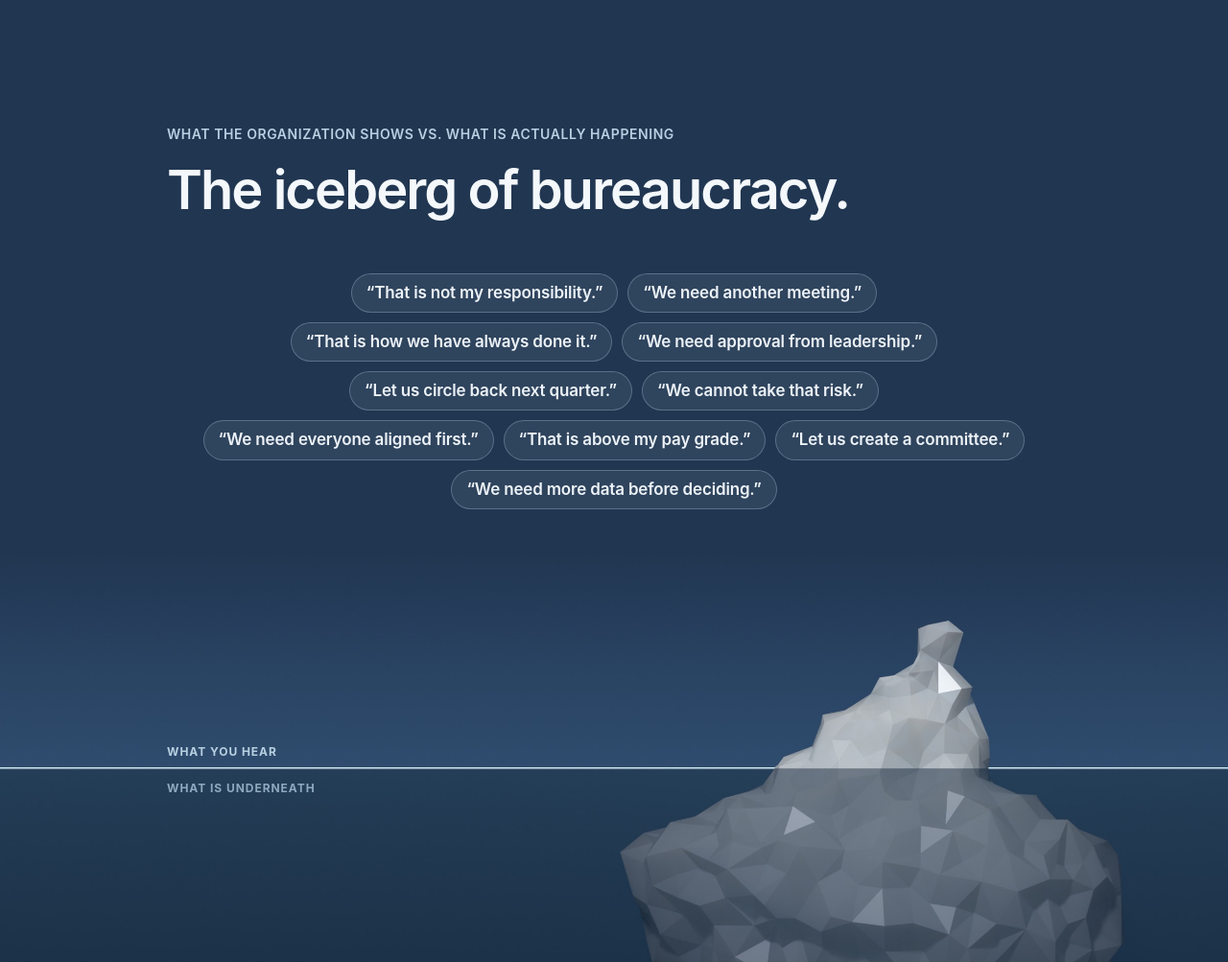
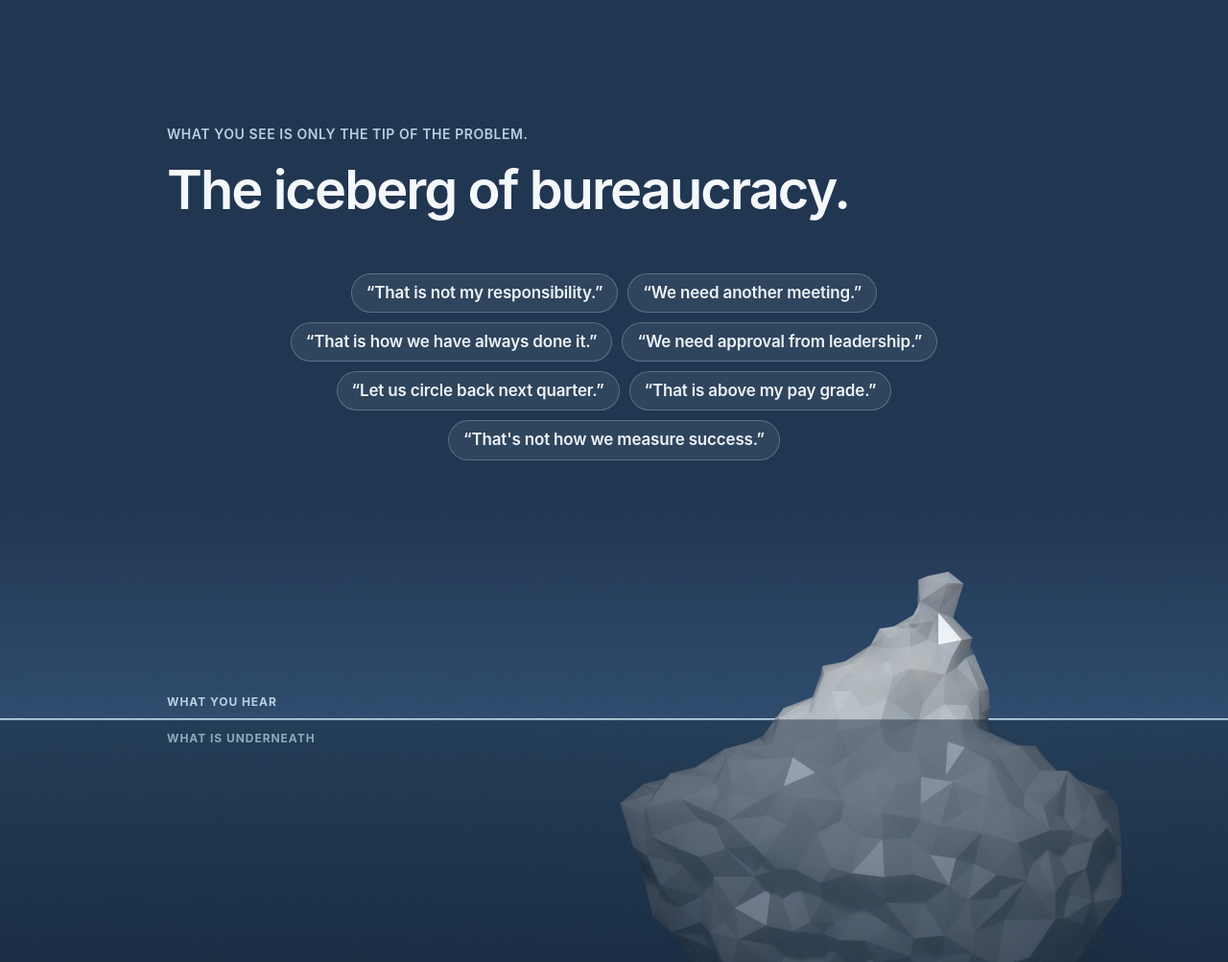
Before and after one commit to matthewschmidt1-lgtm/corporate, a plain HTML site: page lessons.html in a window 1280 px wide. Shown: the part 5080-6083 px from the top of the page at 96% size. Drawn offline with Linux system fonts and the light colour scheme.

Commit message:
Principles page: new process heading, iceberg phrases and intro, ten rules and their goal
Co-Authored-By: Claude Opus 5.5 <noreply@anthropic.com>

```diff
--- a/cards.js
+++ b/cards.js
@@ -52,23 +52,20 @@ window.DECK = {
     { id: 28, cat: "tells", t: "That is how we have always done it.", why: "Habit is standing in for thinking." },
     { id: 29, cat: "tells", t: "We need approval from leadership.", why: "Authority is hoarded." },
     { id: 30, cat: "tells", t: "Let us circle back next quarter.", why: "Nobody is on the hook." },
-    { id: 31, cat: "tells", t: "We cannot take that risk.", why: "Fear is blocking experiments." },
-    { id: 32, cat: "tells", t: "We need everyone aligned first.", why: "Consensus is passing for progress." },
     { id: 33, cat: "tells", t: "That is above my pay grade.", why: "People do not feel trusted." },
-    { id: 34, cat: "tells", t: "Let us create a committee.", why: "Nobody wants to be accountable." },
-    { id: 35, cat: "tells", t: "We need more data before deciding.", why: "Analysis is standing in for action." }
+    { id: 36, cat: "tells", t: "That's not how we measure success.", why: "The scorecard has replaced the goal." }
   ],
 
   rules: [
-    "Every project has one clearly accountable owner.",
-    "Decisions are made as close to the work as possible.",
-    "Every meeting has a clear purpose and a desired outcome.",
-    "Employees can challenge management respectfully.",
-    "Remove any process that does not protect quality, safety, compliance, or meaningful value.",
-    "Measure outcomes, not appearances.",
-    "Keep teams small enough to communicate effectively.",
-    "Test ideas instead of debating them indefinitely.",
-    "Put customer satisfaction ahead of internal politics.",
-    "Regularly eliminate unnecessary work."
+    "One project. One owner. Clear accountability.",
+    "Make decisions as close to the work as possible.",
+    "Every meeting must have a purpose and a decision to make.",
+    "Challenge ideas, question authority, and speak up.",
+    "Eliminate every process that doesn't protect quality, safety, compliance, or create real value.",
+    "Measure what gets accomplished, not how busy people look.",
+    "Keep teams small enough to move fast and work closely.",
+    "Stop debating. Test ideas. Let results decide.",
+    "Put customers ahead of internal politics. Every time.",
+    "Constantly question what can be simplified, improved, or eliminated."
   ]
 };
--- a/lessons.html
+++ b/lessons.html
@@ -23,7 +23,7 @@
 <meta name="twitter:image" content="https://corporate-production-f647.up.railway.app/og-image.png?v=4">
 <link rel="icon" href="favicon.svg" type="image/svg+xml">
 <link rel="apple-touch-icon" href="apple-touch-icon.png">
-<link rel="stylesheet" href="styles.css?v=b4513ef4">
+<link rel="stylesheet" href="styles.css?v=2f9ddb28">
 </head>
 <body>
 
@@ -264,8 +264,8 @@
 <section class="section" id="field-guide">
   <div class="wrap">
     <p class="eyebrow">The field guide</p>
-    <h2>A process should serve the work. Not the other way around.</h2>
-    <p class="lead">A healthy organization uses processes to help people do great work. An unhealthy bureaucracy makes people do work to maintain the processes.</p>
+    <h2>Processes should accelerate performance, not obstruct it.</h2>
+    <p class="lead">The best organizations create just enough structure to help people succeed. The worst create so much that the structure gets in the way.</p>
     <p class="fine">Apple had plenty of process. Jobs kept it from running the place. Nobody escapes bureaucracy. You just stop feeding it.</p>
 
     <details class="fold" id="practices">
@@ -278,7 +278,7 @@
 <!-- SYMPTOM AND CAUSE -->
 <section class="section ib-sec" id="soul">
   <div class="wrap">
-    <p class="eyebrow">What the organization shows vs. what is actually happening</p>
+    <p class="eyebrow">What you see is only the tip of the problem.</p>
     <h2>The iceberg of bureaucracy.</h2>
     <div class="ib-tells ib-anim" id="tells"></div>
   </div>
@@ -294,8 +294,8 @@
 
   <div class="ib-deep dark">
     <div class="wrap">
-      <h3>Five ways organizations lose their way.</h3>
-      <p class="lead">Bureaucracy is rarely the root problem. It is often the result of deeper organizational failures.</p>
+      <h3>Bureaucracy is the symptom. Something deeper is broken.</h3>
+      <p class="lead">The meetings, approvals, delays, and excuses are what you see. Beneath them are five deeper failures that slowly undermine an organization's ability to perform.</p>
       <ol class="ib-roots">
         <li><span class="ib-n">1</span><h4>The mission becomes a slogan.</h4><dl><div><dt>What happens</dt><dd>The company talks about its mission but stops using it to guide decisions.</dd></div><div><dt>What to change</dt><dd>Make the mission part of everyday priorities, resource allocation, and customer decisions.</dd></div></dl></li>
         <li><span class="ib-n">2</span><h4>Politics replace progress.</h4><dl><div><dt>What happens</dt><dd>Protecting status and departmental interests becomes more important than solving problems.</dd></div><div><dt>What to change</dt><dd>Reward results, collaboration, and the best ideas, regardless of rank.</dd></div></dl></li>
@@ -317,6 +317,7 @@
     <details class="fold fold-copper">
       <summary>Read the ten rules</summary>
       <ol class="rules single ten" id="antirules"></ol>
+      <p class="rules-goal"><span class="n">Goal</span><span class="d">Less policy. More principle. Less bureaucracy. More action.</span></p>
     </details>
   </div>
 </section>
@@ -416,9 +417,9 @@
   </div>
 </footer>
 
-<script defer src="cards.js?v=9e83b21c"></script>
+<script defer src="cards.js?v=01d5092e"></script>
 <script defer src="figures.js?v=1864fed2"></script>
-<script defer src="script.js?v=ad6767ce"></script>
+<script defer src="script.js?v=7b972b61"></script>
 <script defer src="nav.js?v=c6c4f8ef"></script>
 </body>
 </html>
--- a/script.js
+++ b/script.js
@@ -51,7 +51,7 @@
   var tells = document.getElementById('tells');
   if (D && tells) {
     var tl = mk('ul', 'ib-phr');
-    tl.setAttribute('aria-label', 'Ten phrases you hear above the waterline');
+    tl.setAttribute('aria-label', 'Phrases you hear above the waterline');
     D.cards.filter(function (x) { return x.cat === 'tells'; }).forEach(function (x) {
       var li = mk('li', null, '\u201C' + x.t + '\u201D');
       li.title = x.why;
--- a/styles.css
+++ b/styles.css
@@ -1957,3 +1957,9 @@ main:focus { outline: none; }
 .hero-index { padding-top: clamp(48px, 8vw, 104px); padding-bottom: clamp(28px, 4vw, 48px); }
 #questions { padding-top: 0; }
 #questions .ml-list { margin-top: 0; }
+.ib-deep .lead + .lead { margin-top: 14px; }
+/* the ten rules end on their goal */
+.rules-goal { display: grid; grid-template-columns: 64px 1fr; align-items: baseline; margin: 0; padding: 22px 0 6px; border-top: 2px solid var(--copper); }
+.rules-goal .n { font-size: 13px; font-weight: 700; letter-spacing: .08em; text-transform: uppercase; color: var(--copper); }
+.rules-goal .d { font-size: 22px; font-weight: 600; letter-spacing: -0.02em; color: var(--ink); }
+@media (max-width: 600px) { .rules-goal { grid-template-columns: 1fr; row-gap: 6px; } .rules-goal .d { font-size: 20px; } }
```
Also changed, not shown: 404.html (+1 -1 lines), index.html (+2 -2 lines), methodology.html (+1 -1 lines), play.html (+1 -1 lines), privacy.html (+1 -1 lines), startup-speed.html (+2 -2 lines), talks.html (+2 -2 lines).
